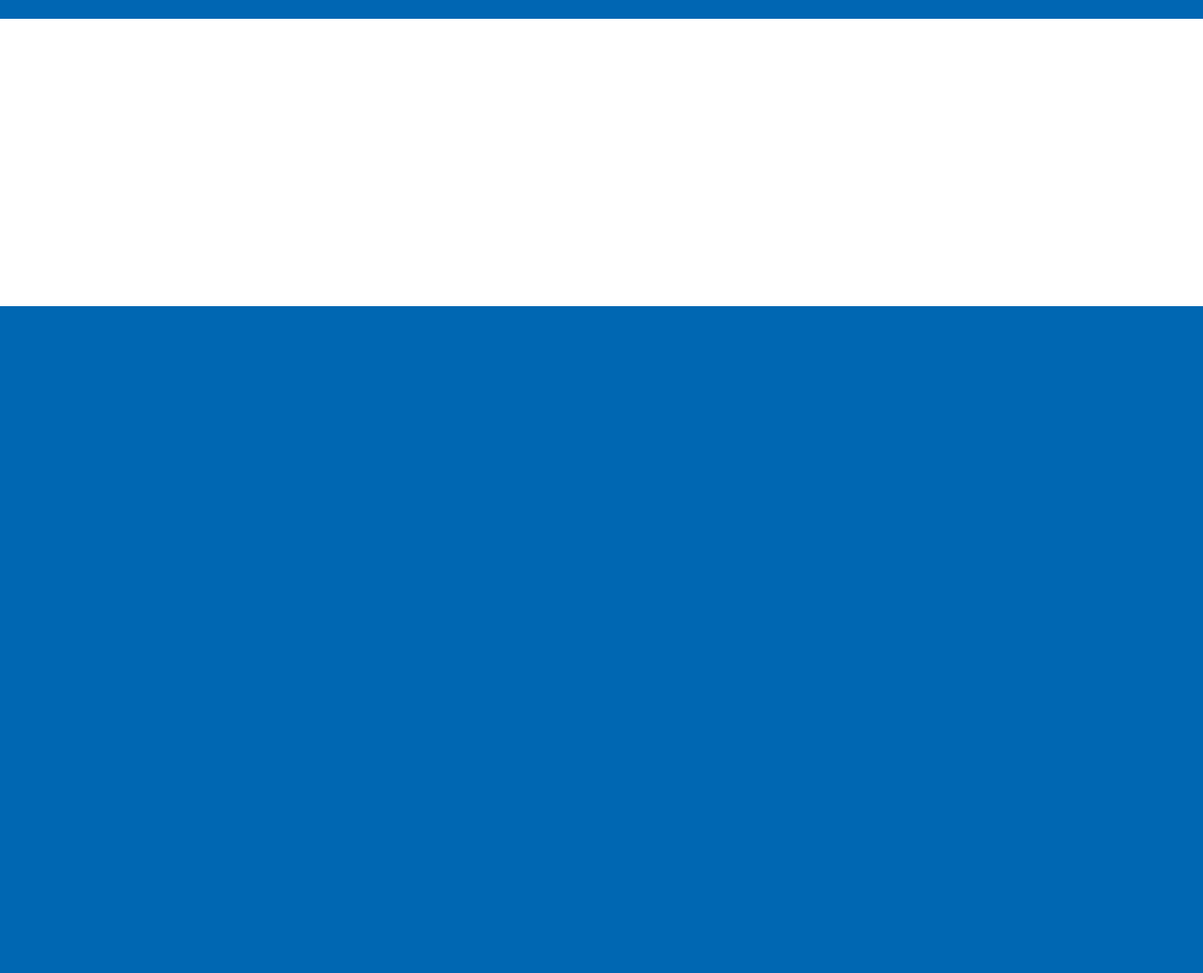
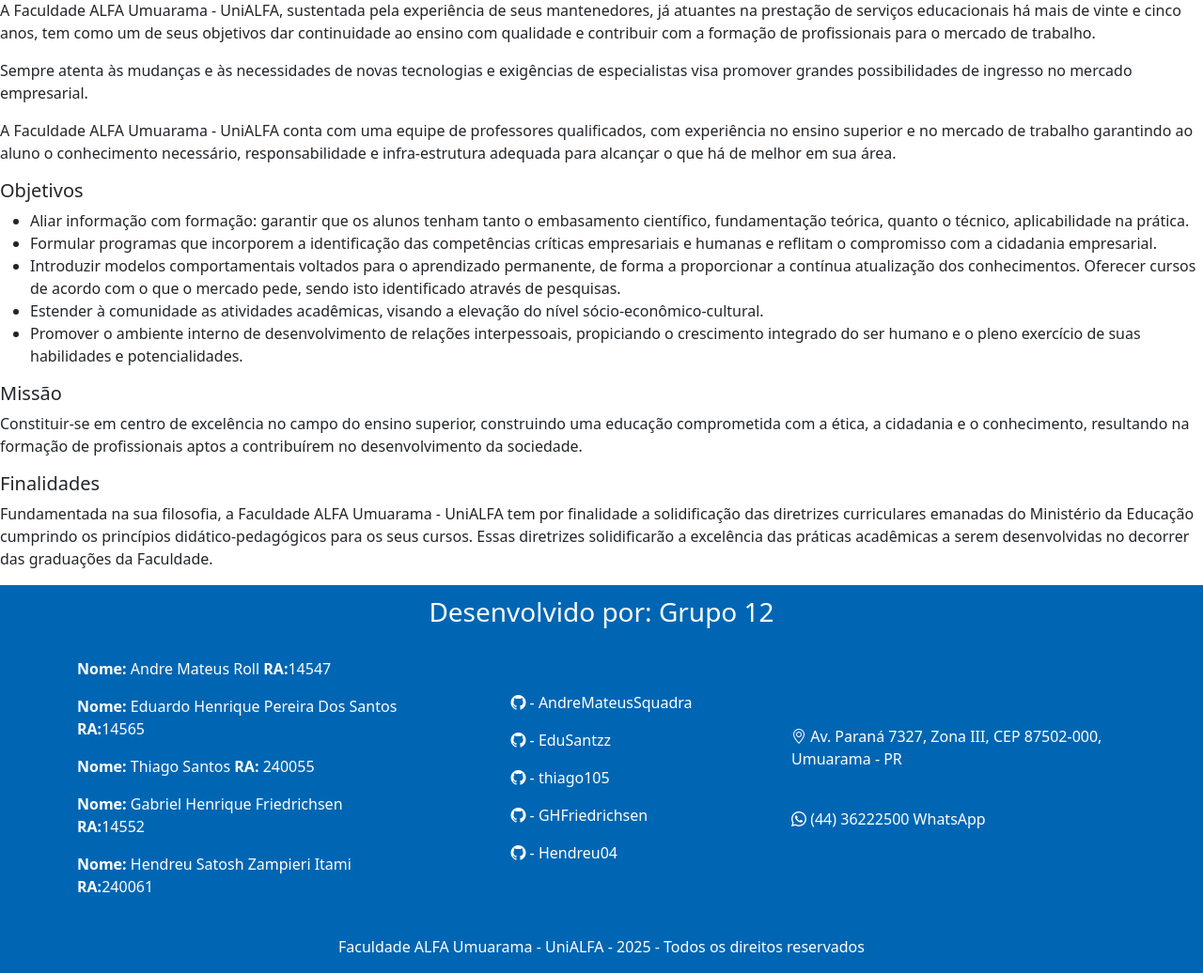
Before and after one commit to thiago105/hackathon-grupo12, a PHP site: page /sobre.php in a window 1280 px wide. Shown: the part 474-1510 px from the top of the page at 94% size. Before the commit the page ends 800 px from the top, so only its background shows below. Run offline with PHP 8.4, Linux system fonts and the light colour scheme.

Commit message:
foi adicionado o conteúdo do 'sobre'

```diff
--- a/php/sobre.php
+++ b/php/sobre.php
@@ -2,6 +2,36 @@
 require_once "html/header.php";
 ?>
 <body>
+    <h1>Sobre a Faculdade ALFA Umuarama - UniALFA</h1>
+
+    <h4>História da Faculdade ALFA Umuarama - UniALFA</h4>
+
+    <img src="images/alfa.jpg" alt="Foto externa da IES">
+
+    <p>A Faculdade ALFA Umuarama - UniALFA, sustentada pela experiência de seus mantenedores, já atuantes na prestação de serviços educacionais há mais de vinte e cinco anos, tem como um de seus objetivos dar continuidade ao ensino com qualidade e contribuir com a formação de profissionais para o mercado de trabalho.<p>
+
+    <p>Sempre atenta às mudanças e às necessidades de novas tecnologias e exigências de especialistas visa promover grandes possibilidades de ingresso no mercado empresarial.</p>
+
+    <p>A Faculdade ALFA Umuarama - UniALFA conta com uma equipe de professores qualificados, com experiência no ensino superior e no mercado de trabalho garantindo ao aluno o conhecimento necessário, responsabilidade e infra-estrutura adequada para alcançar o que há de melhor em sua área.</p>
+
+    <h5>Objetivos</h5>
+
+    <ul>
+        <li>Aliar informação com formação: garantir que os alunos tenham tanto o embasamento científico, fundamentação teórica, quanto o técnico, aplicabilidade na prática.</li>
+        <li>Formular programas que incorporem a identificação das competências críticas empresariais e humanas e reflitam o compromisso com a cidadania empresarial.</li>
+        <li>Introduzir modelos comportamentais voltados para o aprendizado permanente, de forma a proporcionar a contínua atualização dos conhecimentos. Oferecer cursos de acordo com o que o mercado pede, sendo isto identificado através de pesquisas.</li>
+        <li>Estender à comunidade as atividades acadêmicas, visando a elevação do nível sócio-econômico-cultural.</li>
+        <li>Promover o ambiente interno de desenvolvimento de relações interpessoais, propiciando o crescimento integrado do ser humano e o pleno exercício de suas habilidades e potencialidades.</li>
+
+    </ul>
+
+    <h5>Missão</h5>
+
+    <p>Constituir-se em centro de excelência no campo do ensino superior, construindo uma educação comprometida com a ética, a cidadania e o conhecimento, resultando na formação de profissionais aptos a contribuírem no desenvolvimento da sociedade.</p>
+
+    <h5>Finalidades</h5>
+
+    <p>Fundamentada na sua filosofia, a Faculdade ALFA Umuarama - UniALFA tem por finalidade a solidificação das diretrizes curriculares emanadas do Ministério da Educação cumprindo os princípios didático-pedagógicos para os seus cursos. Essas diretrizes solidificarão a excelência das práticas acadêmicas a serem desenvolvidas no decorrer das graduações da Faculdade.</p>
 
 </body>
 <?php
```
